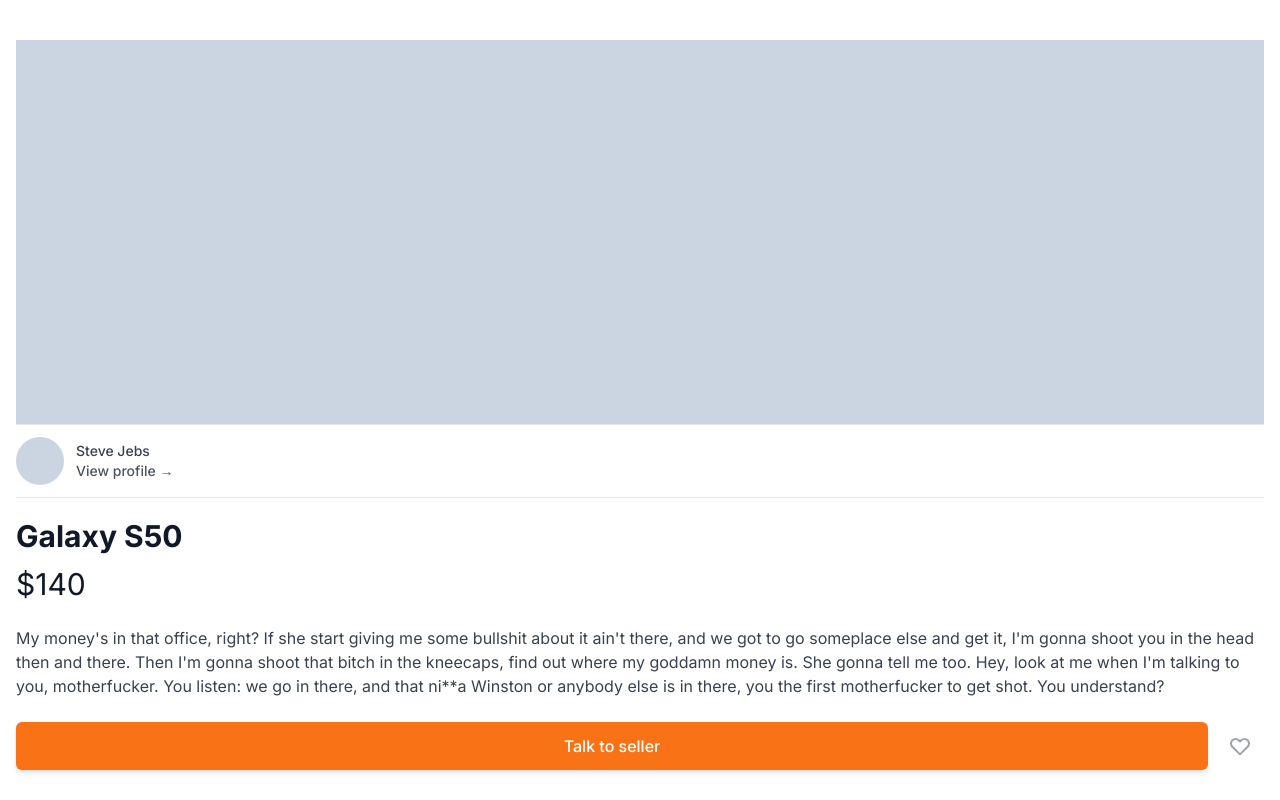
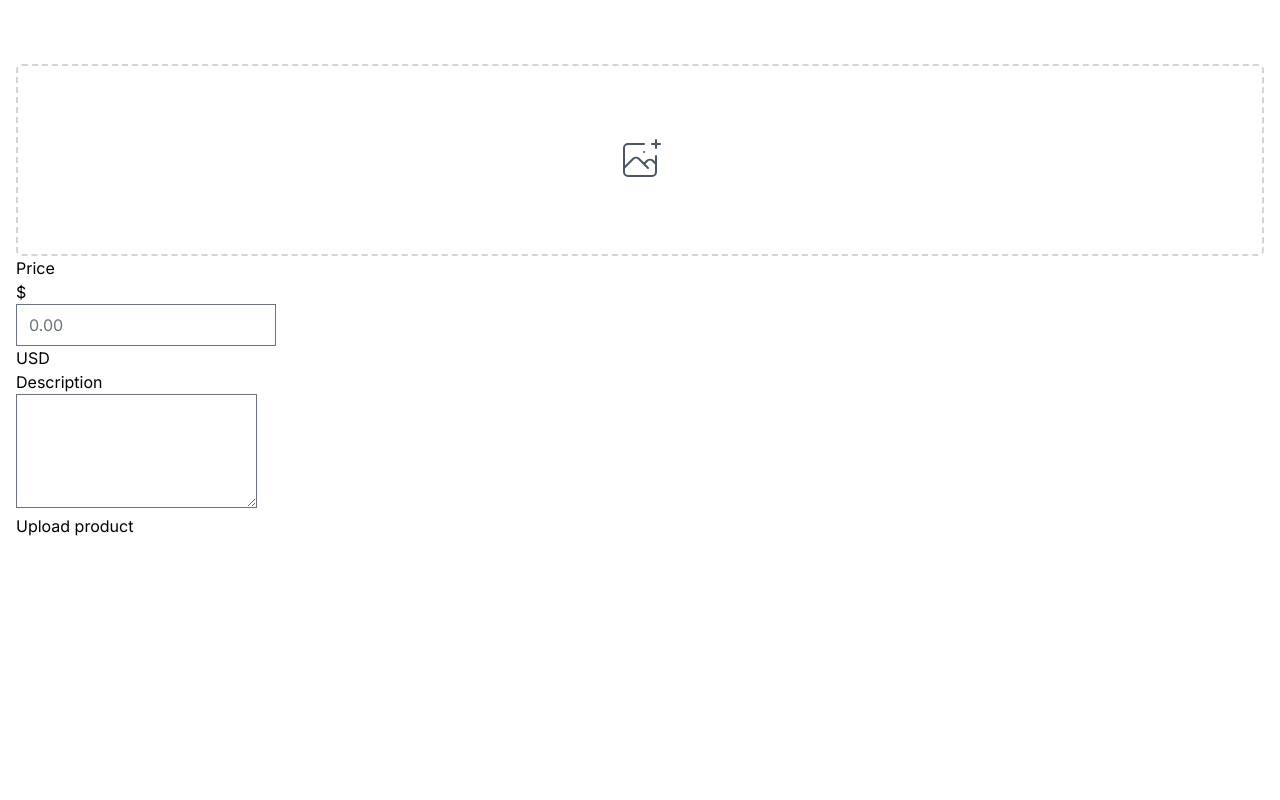
Before and after one commit to boyeonihn/carrot-market-app, a Next.js app: page /items/upload in a window 1280 px wide. Shown: the top 800 px of the page. Built offline with nearby package versions, Linux system fonts and the light colour scheme.

Commit message:
chore: relocate upload file

```diff
--- /dev/null
+++ b/app/items/upload/page.tsx
@@ -0,0 +1,46 @@
+const Upload = () => {
+  return (
+    <main className="px-4 py-16">
+      <section>
+        <label className="cursor-pointer w-full flex items-center justify-center border-2 border-dashed border-gray-300 py-6 h-48 rounded-md text-gray-600 hover:border-orange-500 hover:text-orange-500">
+          <svg
+            className="h-12 w-12"
+            stroke="currentColor"
+            fill="none"
+            viewBox="0 0 48 48"
+            aria-hidden="true"
+          >
+            <path
+              d="M28 8H12a4 4 0 00-4 4v20m32-12v8m0 0v8a4 4 0 01-4 4H12a4 4 0 01-4-4v-4m32-4l-3.172-3.172a4 4 0 00-5.656 0L28 28M8 32l9.172-9.172a4 4 0 015.656 0L28 28m0 0l4 4m4-24h8m-4-4v8m-12 4h.02"
+              strokeWidth={2}
+              strokeLinecap="round"
+              strokeLinejoin="round"
+            />
+          </svg>
+          <input type="file" className="hidden" />
+        </label>
+      </section>
+      <section>
+        <label htmlFor="price">Price</label>
+        <div>
+          <div>
+            <span>$</span>
+          </div>
+          <input id="price" type="text" placeholder="0.00" />
+          <div>
+            <span>USD</span>
+          </div>
+        </div>
+      </section>
+      <section>
+        <label>Description</label>
+        <div>
+          <textarea rows={4} />
+        </div>
+      </section>
+      <button>Upload product</button>
+    </main>
+  );
+};
+
+export default Upload;
--- a/app/upload/page.tsx
+++ /dev/null
@@ -1,49 +0,0 @@
-const Upload = () => {
-  return (
-    <div>
-      <div>
-        <div>
-          <label>
-            <svg
-              className="h-12 w-12"
-              stroke="currentColor"
-              fill="none"
-              viewBox="0 0 48 48"
-              aria-hidden="true"
-            >
-              <path
-                d="M28 8H12a4 4 0 00-4 4v20m32-12v8m0 0v8a4 4 0 01-4 4H12a4 4 0 01-4-4v-4m32-4l-3.172-3.172a4 4 0 00-5.656 0L28 28M8 32l9.172-9.172a4 4 0 015.656 0L28 28m0 0l4 4m4-24h8m-4-4v8m-12 4h.02"
-                strokeWidth={2}
-                strokeLinecap="round"
-                strokeLinejoin="round"
-              />
-            </svg>
-
-            <input type="file" />
-          </label>
-        </div>
-      </div>
-      <div>
-        <label>Price</label>
-        <div>
-          <div>
-            <span>$</span>
-          </div>
-          <input type="text" placeholder="0.00" />
-          <div>
-            <span>USD</span>
-          </div>
-        </div>
-      </div>
-      <div>
-        <label>Description</label>
-        <div>
-          <textarea rows={4} />
-        </div>
-      </div>
-      <button>Upload product</button>
-    </div>
-  );
-};
-
-export default Upload;
```
